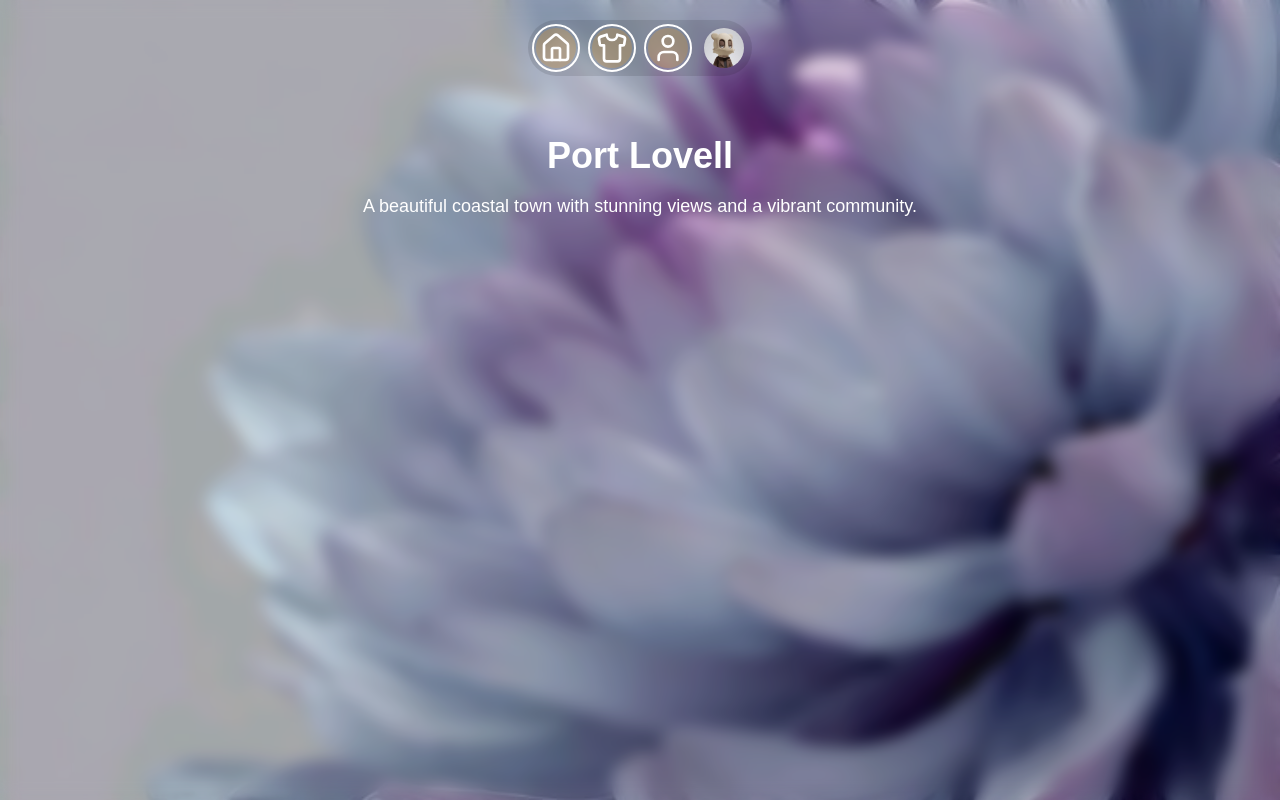
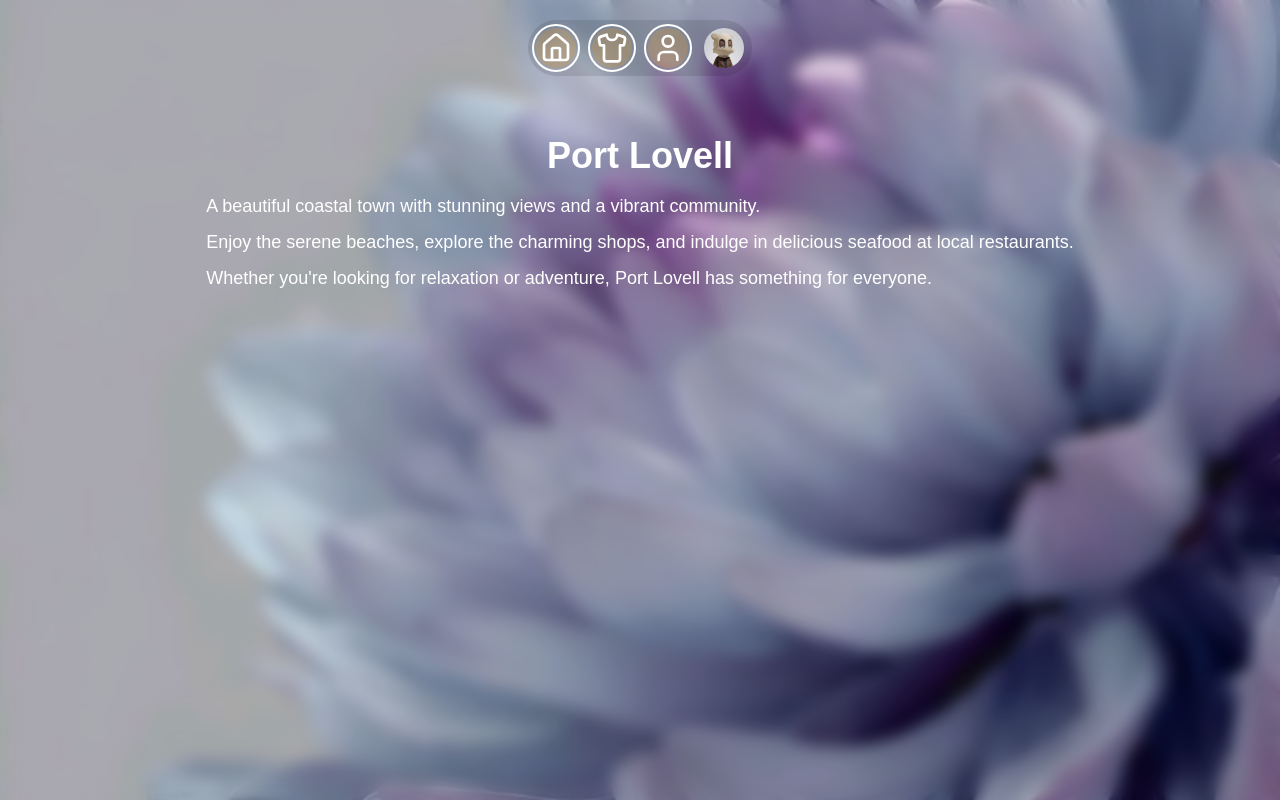
Before and after one commit to ElijDavis/nextjs-klade-test, a Next.js app in the folder nexjs-klade-test/: page / in a window 1280 px wide. Built offline with nearby package versions, Linux system fonts and the light colour scheme.

Commit message:
test another deployment

```diff
--- a/nexjs-klade-test/app/page.tsx
+++ b/nexjs-klade-test/app/page.tsx
@@ -7,6 +7,8 @@ export default function Home() {
       <h1 className="text-4xl font-bold text-white mt-20">Port Lovell</h1>
       <div>
         <p className="text-lg text-white mt-4">A beautiful coastal town with stunning views and a vibrant community.</p>
+        <p className="text-lg text-white mt-2">Enjoy the serene beaches, explore the charming shops, and indulge in delicious seafood at local restaurants.</p>
+        <p className="text-lg text-white mt-2">Whether you're looking for relaxation or adventure, Port Lovell has something for everyone.</p>
       </div>
     </div>
   );
```
